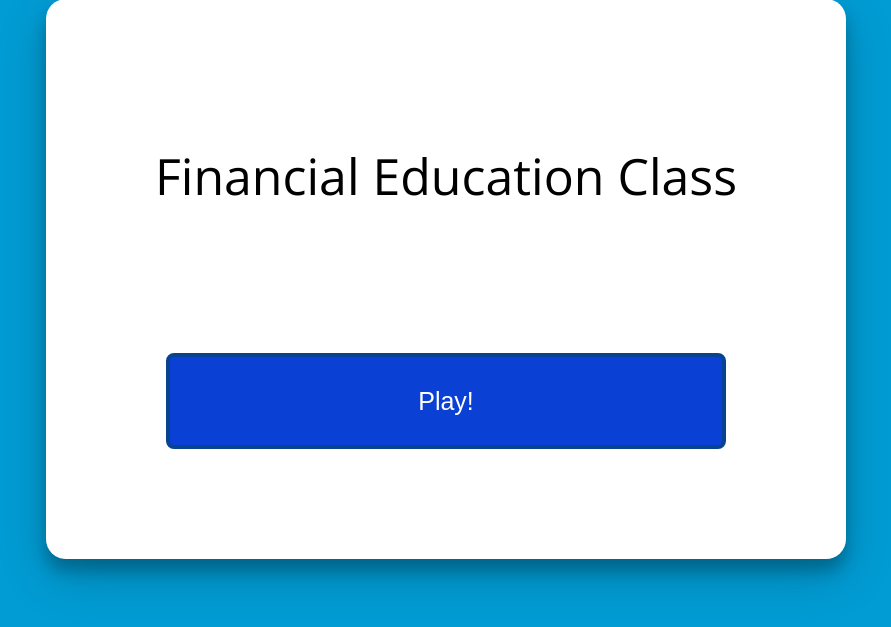
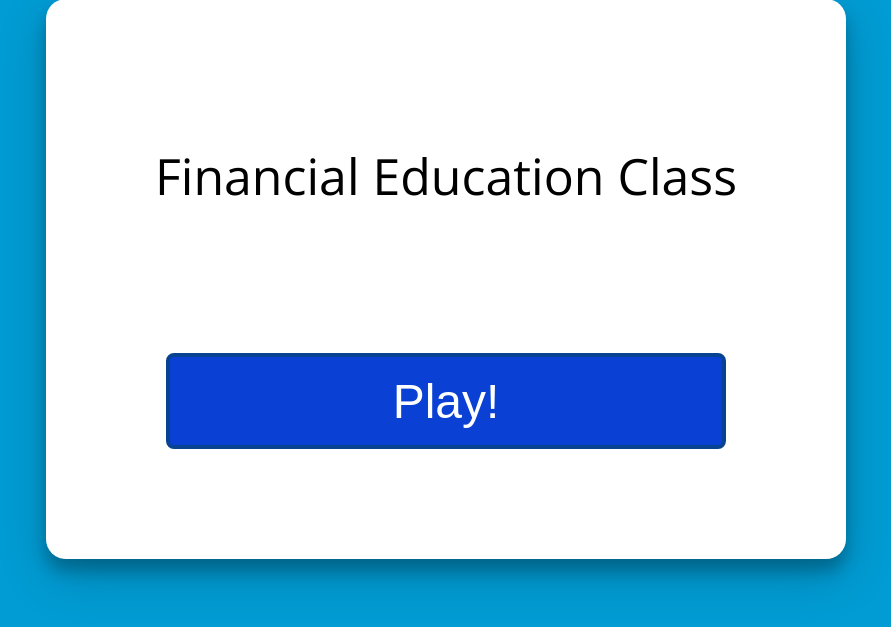
Before and after one commit to bluehenraj/FinancialLoanCalculatorAFS, a Flask app: page /quiz in a window 1280 px wide. Shown: the part 121-748 px from the top of the page, without its empty margins (194-1085 px from the left). Run offline with Flask 2, Linux system fonts and the light colour scheme; some libraries are stand-ins or nearby versions.

Commit message:
Changed button text

```diff
--- a/static/css/App.css
+++ b/static/css/App.css
@@ -23,6 +23,10 @@
 	border: 4px solid rgb(3, 59, 112);
 	box-shadow: 0 12px 16px 0 rgba(0,0,0,0.24), 0 17px 50px 0 rgba(0,0,0,0.19);
 	color: #fff;
+  }
+
+  .btn-text {
+	  font-size: 3rem;
   }
 
 .box {
--- a/templates/quiz.html
+++ b/templates/quiz.html
@@ -6,22 +6,22 @@
 
 {% block body %}
 <script>
-    $().ready(function () {
-        $('.playButton').click(function (){
-            window.location.href = 'quizpages/videopage';
-        })
-    })
+	$().ready(function () {
+		$('.playButton').click(function () {
+			window.location.href = 'quizpages/videopage';
+		})
+	})
 
 </script>
 
-<div class ="app">
-    <div class = "box">
-        <h1 class = "titleFont">Financial Education Class</h1>
+<div class="app">
+	<div class="box">
+		<h1 class="titleFont">Financial Education Class</h1>
 
-        <button class = "playButton">Play!</button>
+		<button class="playButton"><span class="btn-text">Play!</span></button>
 
 
-    </div>
+	</div>
 </div>
 
 {% endblock %}
```
